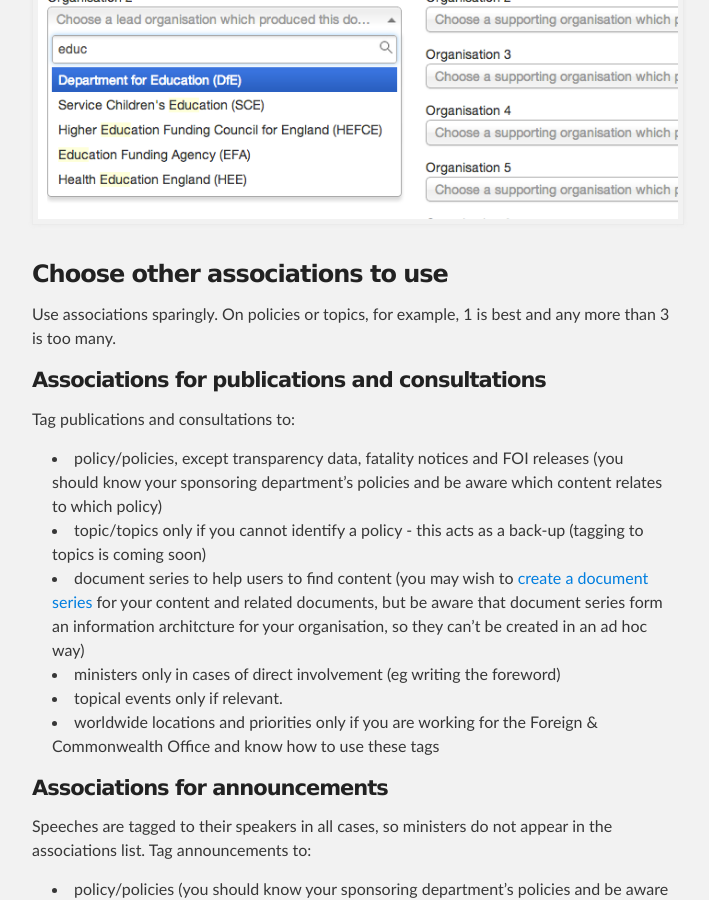
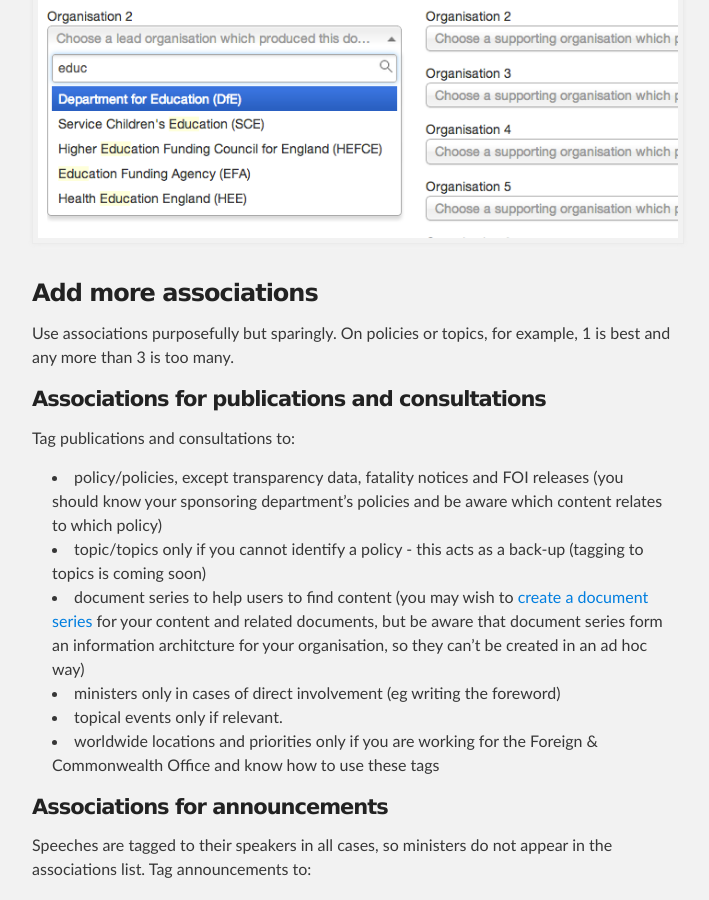
Before and after one commit to alphagov/inside-government-admin-guide, a Jekyll site: the page built from creating-documents/add-associations.md, in a window 1280 px wide and 900 px high, scrolled down 1563 px. Shown: the whole window, without its empty margins (288-997 px from the left). Built offline with Jekyll 4.4.1, drawn with Linux system fonts in a browser that asks for light colours; some of the changed text lies outside the part shown.

Commit message:
Update add-associations.md

```diff
--- a/creating-documents/add-associations.md
+++ b/creating-documents/add-associations.md
@@ -3,7 +3,7 @@
 title: How to publish content / Add associations
 ---
 
-## Add associations (metadata and tagging)
+## Add associations (tagging and metadata)
 
 You can tag your document to organisations, topics, policies, ministers and international locations (depending on content format).
 
@@ -15,7 +15,7 @@
 ![Add associations 2](add-associations-2.png)
 
 * Once you've selected an option it appears in a rectangle.
-
+*
 ![Add associations 3](add-associations-3.png)
 
 * To remove it, click the ‘x’.
@@ -32,9 +32,9 @@
 
 ![Add associations 1](add-associations-1.png)
 
-### Choose other associations to use
+### Add more associations
 
-Use associations sparingly. On policies or topics, for example, 1 is best and any more than 3 is too many.
+Use associations purposefully but sparingly. On policies or topics, for example, 1 is best and any more than 3 is too many.
 
 #### Associations for publications and consultations
 
```
